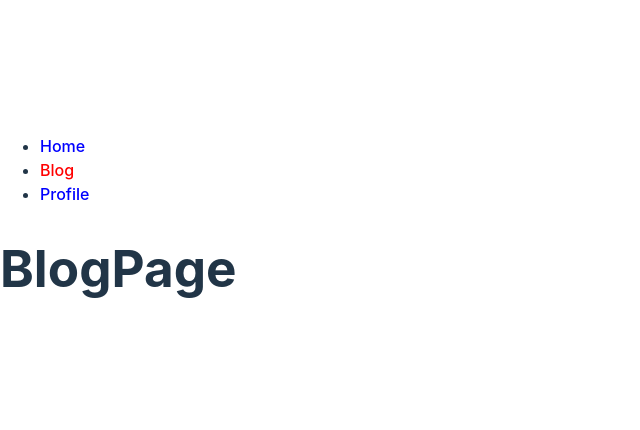
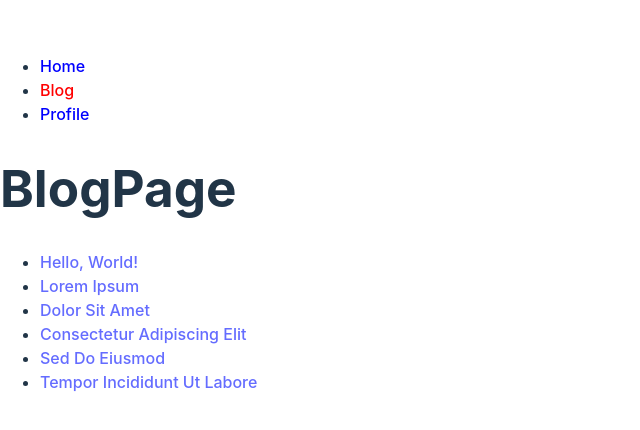
Before and after one commit to afperdomo2/curso-react-router6, a React (Vite) app: page /#/blog in a window 1280 px wide. Shown: the part 176-606 px from the top of the page, without its empty margins (0-640 px from the left). Built offline with nearby package versions, Linux system fonts and the light colour scheme.

Commit message:
Usando rutas dinámicas con useParams

```diff
--- a/src/App.jsx
+++ b/src/App.jsx
@@ -1,6 +1,7 @@
 import { HashRouter, Route, Routes } from "react-router-dom";
 
 import { BlogPage } from "./pages/BlogPage";
+import { BlogPost } from "./pages/BlogPost";
 import { HomePage } from "./pages/HomePage";
 import { Menu } from "./pages/Menu";
 import { ProfilePage } from "./pages/ProfilePage";
@@ -13,6 +14,7 @@ function App() {
       <Routes>
         <Route path="/" element={<HomePage />} />
         <Route path="/blog" element={<BlogPage />} />
+        <Route path="/blog/:slug" element={<BlogPost />} />
         <Route path="/profile" element={<ProfilePage />} />
         <Route path="*" element={<p>Not Found</p>} />
       </Routes>
--- /dev/null
+++ b/src/data/postsData.js
@@ -0,0 +1,38 @@
+export const posts = [
+  {
+    id: 1,
+    slug: "hello-world",
+    title: "Hello, World!",
+    author: "Alice",
+    content: "Hello, World!",
+  },
+  {
+    id: 2,
+    slug: "lorem-ipsum",
+    title: "Lorem Ipsum",
+    author: "Bob",
+    content: "Lorem Ipsum",
+  },
+  {
+    id: 3,
+    slug: "dolor-sit-amet",
+    title: "Dolor Sit Amet",
+    author: "Charlie",
+    content: "Dolor Sit Amet",
+  },
+  {
+    id: 4,
+    slug: "consectetur-adipiscing-elit",
+    title: "Consectetur Adipiscing Elit",
+    author: "David",
+    content: "Consectetur Adipiscing Elit",
+  },
+  { id: 5, slug: "sed-do-eiusmod", title: "Sed Do Eiusmod", author: "Eve" },
+  {
+    id: 6,
+    slug: "tempor-incididunt-ut-labore",
+    title: "Tempor Incididunt Ut Labore",
+    author: "Frank",
+    content: "Tempor Incididunt Ut Labore",
+  },
+];
--- a/src/pages/BlogPage.jsx
+++ b/src/pages/BlogPage.jsx
@@ -1,5 +1,26 @@
+/* eslint-disable react/prop-types */
+import { Link } from "react-router-dom";
+import { posts } from "../data/postsData";
+
 function BlogPage() {
-  return <h1>BlogPage</h1>;
+  function BlogLink({ post }) {
+    return (
+      <li>
+        <Link to={`/blog/${post.slug}`}>{post.title}</Link>
+      </li>
+    );
+  }
+
+  return (
+    <>
+      <h1>BlogPage</h1>
+      <ul>
+        {posts.map((post, index) => (
+          <BlogLink key={index} post={post} />
+        ))}
+      </ul>
+    </>
+  );
 }
 
 export { BlogPage };
--- /dev/null
+++ b/src/pages/BlogPost.jsx
@@ -0,0 +1,20 @@
+import { Link, useParams } from "react-router-dom";
+import { posts } from "../data/postsData";
+
+function BlogPost() {
+  const { slug } = useParams();
+
+  const post = posts.find((post) => post.slug === slug);
+
+  return (
+    <>
+      <Link to="/blog">⬅️ Back</Link>
+
+      <h2>{post.title}</h2>
+      <span>✒️{post.author}</span>
+      <p>{post.content}</p>
+    </>
+  );
+}
+
+export { BlogPost };
```
